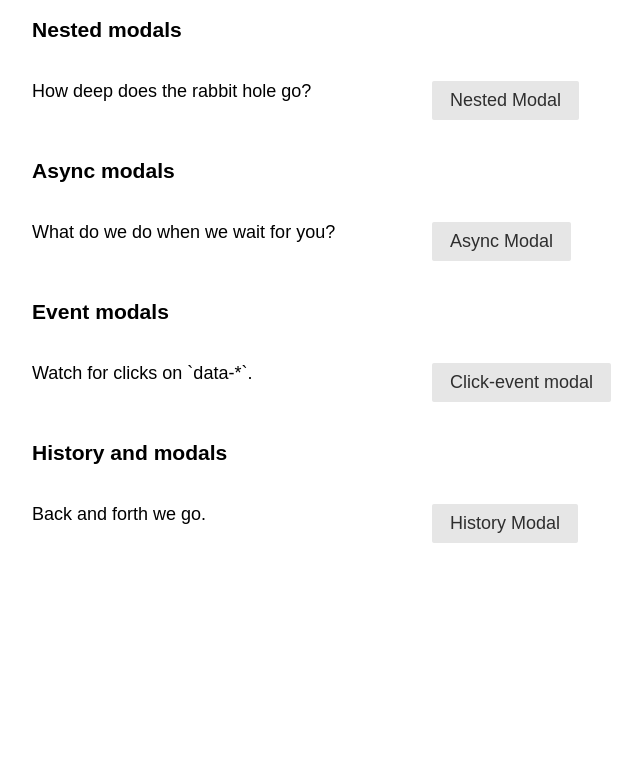
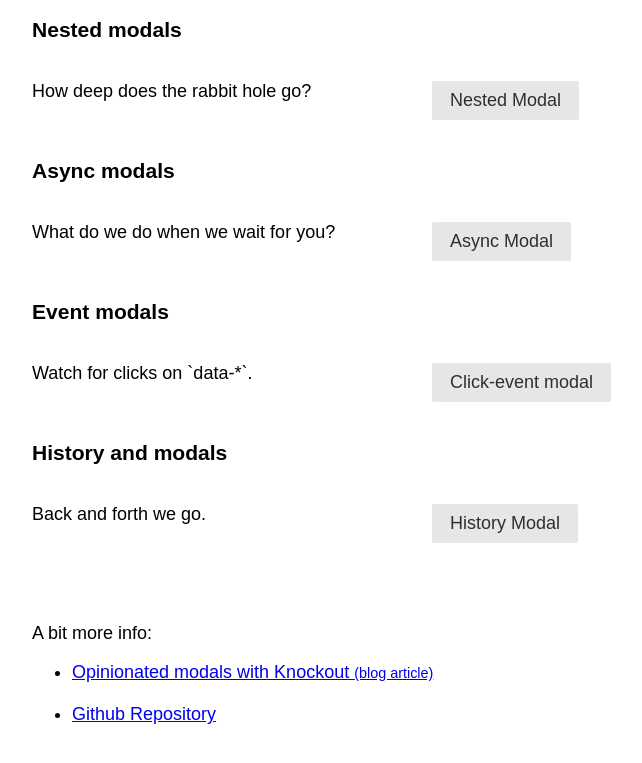
Before and after one commit to brianmhunt/knockout-modal, a website with bundled scripts: page index.html in a window 1280 px wide. Shown: the part 449-1212 px from the top of the page, without its empty margins (208-850 px from the left). Before the commit the page ends 1025 px from the top, so only its background shows below. Built offline with nearby package versions, Linux system fonts and the light colour scheme.

Commit message:
style and ref repo + blog

```diff
--- a/index.html
+++ b/index.html
@@ -1,12 +1,15 @@
 <html>
+
 <head>
-  <link rel='stylesheet' href='bower_components/pure/pure.css'/>
-  <link rel='stylesheet' href='dist/knockout-modal.css'/>
-  <link rel='stylesheet' href='spec/test.css'/>
+  <link rel='stylesheet' href='bower_components/pure/pure.css' />
+  <link rel='stylesheet' href='dist/knockout-modal.css' />
+  <link rel='stylesheet' href='spec/test.css' />
 </head>
+
 <body>
   <a href="https://github.com/brianmhunt/knockout-modal">
-    <img style="position: absolute; top: 0; right: 0; border: 0;" src="https://camo.githubusercontent.com/652c5b9acfaddf3a9c326fa6bde407b87f7be0f4/68747470733a2f2f73332e616d617a6f6e6177732e636f6d2f6769746875622f726962626f6e732f666f726b6d655f72696768745f6f72616e67655f6666373630302e706e67" alt="Fork me on GitHub" data-canonical-src="https://s3.amazonaws.com/github/ribbons/forkme_right_orange_ff7600.png">
+    <img style="position: absolute; top: 0; right: 0; border: 0;" src="https://camo.githubusercontent.com/652c5b9acfaddf3a9c326fa6bde407b87f7be0f4/68747470733a2f2f73332e616d617a6f6e6177732e636f6d2f6769746875622f726962626f6e732f666f726b6d655f72696768745f6f72616e67655f6666373630302e706e67"
+    alt="Fork me on GitHub" data-canonical-src="https://s3.amazonaws.com/github/ribbons/forkme_right_orange_ff7600.png">
   </a>
 
   <div class='kom-contents'>
@@ -25,8 +28,7 @@
       </div>
       <div class='pure-u-1-2'>
         <p>
-          <button class="pure-button"
-            data-bind='click: open_basic_click'>Basic Modal</button>
+          <button class="pure-button" data-bind='click: open_basic_click'>Basic Modal</button>
         </p>
       </div>
     </div>
@@ -42,8 +44,7 @@
       </div>
       <div class='pure-u-1-2'>
         <p>
-          <button class="pure-button"
-            data-bind='click: open_scroll_click'>Scrolling Modal</button>
+          <button class="pure-button" data-bind='click: open_scroll_click'>Scrolling Modal</button>
         </p>
       </div>
     </div>
@@ -59,8 +60,7 @@
       </div>
       <div class='pure-u-1-2'>
         <p>
-          <button class="pure-button"
-            data-bind='click: open_nested_click'>Nested Modal</button>
+          <button class="pure-button" data-bind='click: open_nested_click'>Nested Modal</button>
         </p>
       </div>
     </div>
@@ -76,8 +76,7 @@
       </div>
       <div class='pure-u-1-2'>
         <p>
-          <button class="pure-button"
-            data-bind='click: open_async_click'>Async Modal</button>
+          <button class="pure-button" data-bind='click: open_async_click'>Async Modal</button>
         </p>
       </div>
     </div>
@@ -111,9 +110,32 @@
       </div>
       <div class='pure-u-1-2'>
         <p>
-          <button class="pure-button"
-            data-bind='click: open_history_click'>History Modal</button>
+          <button class="pure-button" data-bind='click: open_history_click'>History Modal</button>
         </p>
+      </div>
+    </div>
+
+    <br/>
+    <br/>
+
+    <div class='pure-g'>
+      <div class='pure-u-1-1'>
+        <p>
+          A bit more info:
+        </p>
+        <ul>
+          <li>
+            <a href='http://brianmhunt.github.io/articles/opinionated-modals/'>
+            Opinionated modals with Knockout <small>(blog article)</small>
+          </a>
+          </li>
+          <br/>
+          <li>
+            <a href='https://github.com/brianmhunt/knockout-modal'>
+              Github Repository
+            </a>
+          </li>
+        </ul>
       </div>
     </div>
   </div>
@@ -133,8 +155,7 @@
   <template id='test-nested'>
     <h3>Modal #<em data-bind='text: count'></em></h3>
     <hr/>
-    <button class='pure-button'
-      data-bind='click: open_click'>Go deeper</button>
+    <button class='pure-button' data-bind='click: open_click'>Go deeper</button>
   </template>
 
   <template id='test-async'>
@@ -156,8 +177,7 @@
       Use the back/forward buttons to navigate.
     </p>
     <hr/>
-    <button class='pure-button'
-      data-bind='click: open_click'>Add another modal</button>
+    <button class='pure-button' data-bind='click: open_click'>Add another modal</button>
   </template>
 
   <div id='loading-animation'>
@@ -170,9 +190,9 @@
     <div class='kom-dialog' data-bind='css: css'>
       <div class='kom-box'>
         <div class='kom-modal-content'>
-          <div class='kom-close' data-bind='click: on_close_click'
-            title='Go back'></div>
-          <!-- ko template:{name:template,data:data,if:template} --><!-- /ko -->
+          <div class='kom-close' data-bind='click: on_close_click' title='Go back'></div>
+          <!-- ko template:{name:template,data:data,if:template} -->
+          <!-- /ko -->
         </div>
       </div>
     </div>
@@ -183,4 +203,5 @@
   <script src='index.js'></script>
   <script src='spec/test.js'></script>
 </body>
+
 </html>
--- a/spec/test.css
+++ b/spec/test.css
@@ -7,6 +7,7 @@
 body {
   font-family: 'Libre Baskerville', serif;
   font-size: 18px;
+  padding-bottom: 50px;
 }
 
 html, button, input, select, textarea, .pure-g [class *= "pure-u"] {
```
